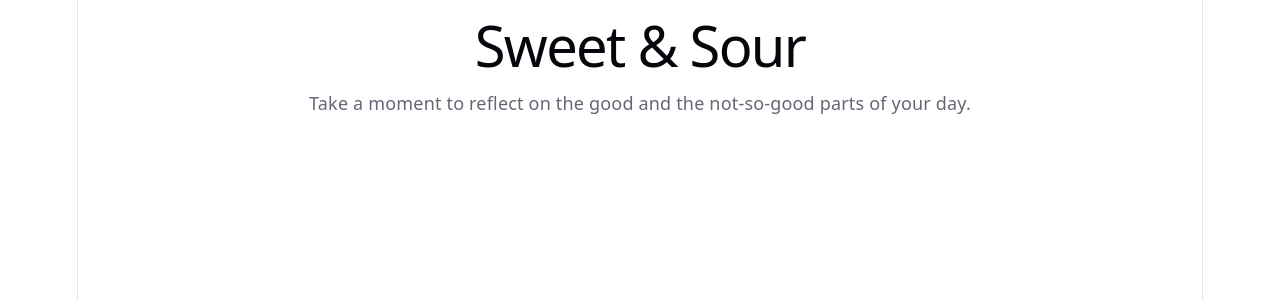
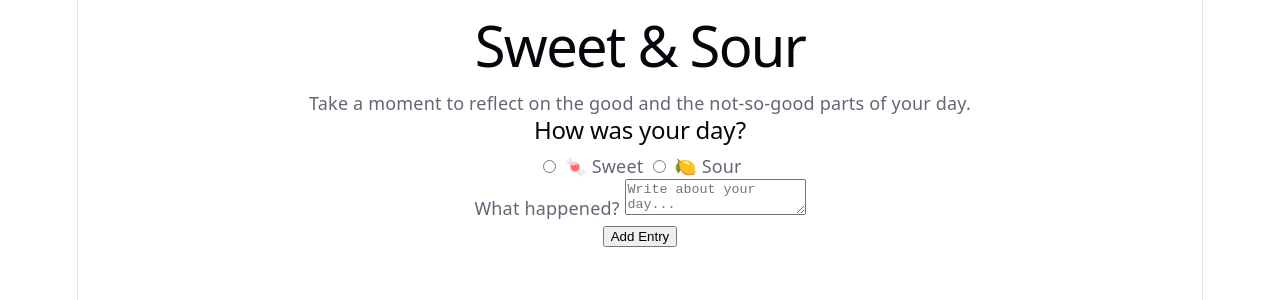
Before and after one commit to arichard02/sweet-and-sour, a React (Vite) app: page / in a window 1280 px wide. Shown: the top 300 px of the page. Built offline with nearby package versions, Linux system fonts and the light colour scheme.

Commit message:
added form and everything working

```diff
--- a/src/App.jsx
+++ b/src/App.jsx
@@ -1,9 +1,10 @@
 import Header from "./components/Header";
+import JournalForm from "./components/JournalForm";
 function App() {
   return (
     <main>
       {" "}
-      <Header />{" "}
+      <Header /> <JournalForm />{" "}
     </main>
   );
 }
--- /dev/null
+++ b/src/components/JournalForm.jsx
@@ -0,0 +1,51 @@
+import { useState } from "react";
+
+function JournalForm() {
+  const [entryType, setEntryType] = useState("");
+  const [entryText, setEntryText] = useState("");
+
+  return (
+    <section>
+      {" "}
+      <h2>How was your day?</h2>{" "}
+      <form>
+        {" "}
+        <div>
+          {" "}
+          <label>
+            {" "}
+            <input
+              type="radio"
+              name="entryType"
+              value="sweet"
+              onChange={(event) => setEntryType(event.target.value)}
+            />{" "}
+            🍬 Sweet{" "}
+          </label>{" "}
+          <label>
+            {" "}
+            <input
+              type="radio"
+              name="entryType"
+              value="sour"
+              onChange={(event) => setEntryType(event.target.value)}
+            />{" "}
+            🍋 Sour{" "}
+          </label>{" "}
+        </div>{" "}
+        <div>
+          {" "}
+          <label htmlFor="entryText">What happened?</label>{" "}
+          <textarea
+            id="entryText"
+            placeholder="Write about your day..."
+            value={entryText}
+            onChange={(event) => setEntryText(event.target.value)}
+          ></textarea>
+        </div>{" "}
+        <button type="submit">Add Entry</button>{" "}
+      </form>{" "}
+    </section>
+  );
+}
+export default JournalForm;
```
